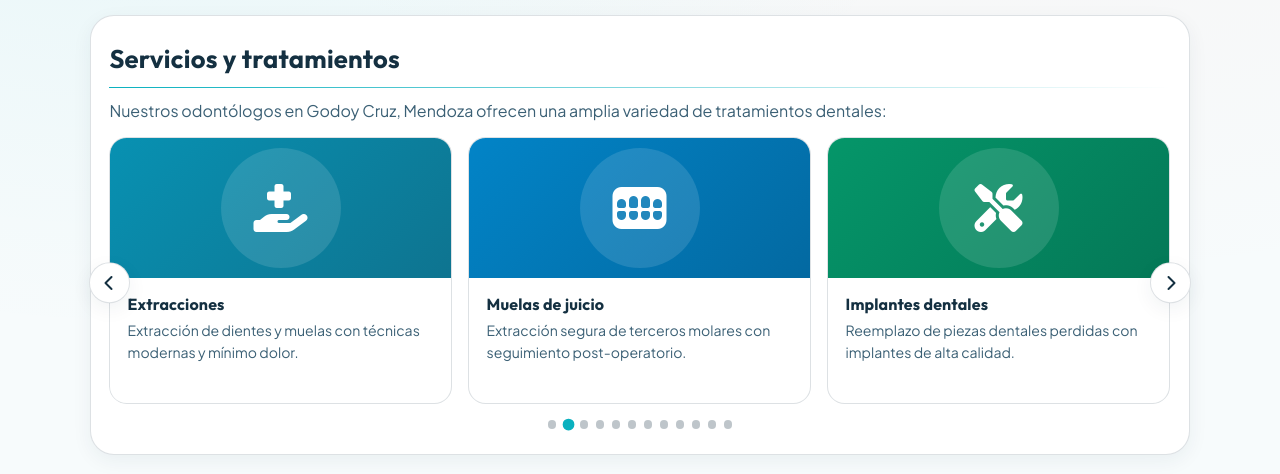
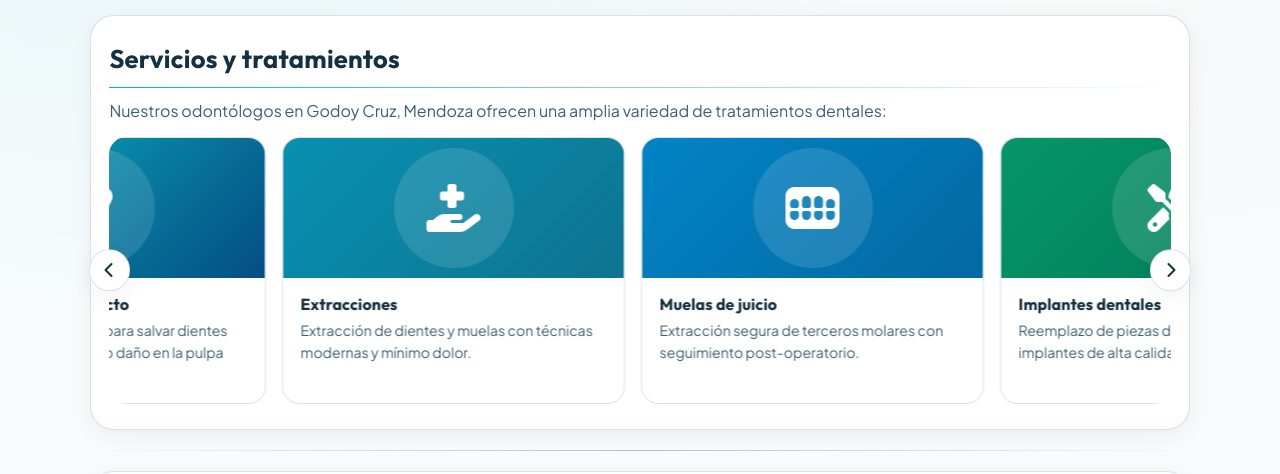
Before and after one commit to julian87nicolas/odontointegral-react, a React (Create React App) app: page / in a window 1280 px wide. Shown: the part 980-1454 px from the top of the page. Built offline with nearby package versions, Linux system fonts and the light colour scheme; no server answers.

Commit message:
Make services carousel auto-scroll continuously and slowly using requestAnimationFrame
Co-authored-by: julian87nicolas <81389277+julian87nicolas@users.noreply.github.com>
Agent-Logs-Url: https://github.com/julian87nicolas/odontointegral-react/sessions/dea041cf-1b50-4827-9e55-a29e49d3d7d1

```diff
--- a/src/components/ServicesCarousel.js
+++ b/src/components/ServicesCarousel.js
@@ -1,4 +1,4 @@
-import { useState, useEffect, useRef, useCallback } from "react";
+import { useState, useEffect, useRef, useCallback, useMemo } from "react";
 import "./styles/carousel.css";
 
 const services = [
@@ -77,30 +77,31 @@ const services = [
     },
 ];
 
-const AUTO_SCROLL_MS = 4000;
+/* Speed in pixels per frame (~0.5 px/frame ≈ 30 px/s at 60 fps) */
+const SCROLL_SPEED = 0.5;
+const GAP = 16;
 
 function ServicesCarousel() {
     const trackRef = useRef(null);
-    const intervalRef = useRef(null);
-    const [offset, setOffset] = useState(0);
+    const animRef = useRef(null);
+    const scrollPosRef = useRef(0);
+    const isPausedRef = useRef(false);
+    const totalWidthRef = useRef(0);
     const [cardWidth, setCardWidth] = useState(0);
-    const [visibleCount, setVisibleCount] = useState(3);
 
-    const maxOffset = Math.max(0, services.length - visibleCount);
-
+    /* ---- Measure card width & total track width ---- */
     const measure = useCallback(() => {
         const track = trackRef.current;
         if (!track) return;
         const viewport = track.parentElement;
         if (!viewport) return;
         const vw = viewport.offsetWidth;
-        const gap = 16;
         let cols = 3;
         if (vw < 640) cols = 1;
         else if (vw < 960) cols = 2;
-        const cw = (vw - gap * (cols - 1)) / cols;
+        const cw = (vw - GAP * (cols - 1)) / cols;
         setCardWidth(cw);
-        setVisibleCount(cols);
+        totalWidthRef.current = services.length * (cw + GAP);
     }, []);
 
     useEffect(() => {
@@ -109,55 +110,62 @@ function ServicesCarousel() {
         return () => window.removeEventListener("resize", measure);
     }, [measure]);
 
-    const goTo = useCallback(
-        (idx) => {
-            const clamped = Math.max(0, Math.min(idx, maxOffset));
-            setOffset(clamped);
-        },
-        [maxOffset]
-    );
+    /* ---- Continuous smooth scroll via requestAnimationFrame ---- */
+    useEffect(() => {
+        /* Respect reduced-motion preference */
+        const mql = window.matchMedia("(prefers-reduced-motion: reduce)");
+        const prefersReducedMotion = () => mql.matches;
 
+        const tick = () => {
+            if (!isPausedRef.current && !prefersReducedMotion() && totalWidthRef.current > 0) {
+                scrollPosRef.current += SCROLL_SPEED;
+                if (scrollPosRef.current >= totalWidthRef.current) {
+                    scrollPosRef.current -= totalWidthRef.current;
+                }
+                if (trackRef.current) {
+                    trackRef.current.style.transform = `translateX(-${scrollPosRef.current}px)`;
+                }
+            }
+            animRef.current = requestAnimationFrame(tick);
+        };
+        animRef.current = requestAnimationFrame(tick);
+        return () => {
+            if (animRef.current) cancelAnimationFrame(animRef.current);
+        };
+    }, []);
+
+    /* ---- Arrow navigation ---- */
     const next = useCallback(() => {
-        if (maxOffset <= 0) return;
-        setOffset((prev) => (prev >= maxOffset ? 0 : prev + 1));
-    }, [maxOffset]);
+        const step = cardWidth + GAP;
+        if (step <= 0 || totalWidthRef.current <= 0) return;
+        scrollPosRef.current = Math.round(scrollPosRef.current / step) * step + step;
+        if (scrollPosRef.current >= totalWidthRef.current) {
+            scrollPosRef.current -= totalWidthRef.current;
+        }
+    }, [cardWidth]);
 
     const prev = useCallback(() => {
-        if (maxOffset <= 0) return;
-        setOffset((prev) => (prev <= 0 ? maxOffset : prev - 1));
-    }, [maxOffset]);
+        const step = cardWidth + GAP;
+        if (step <= 0 || totalWidthRef.current <= 0) return;
+        scrollPosRef.current = Math.round(scrollPosRef.current / step) * step - step;
+        if (scrollPosRef.current < 0) {
+            scrollPosRef.current += totalWidthRef.current;
+        }
+    }, [cardWidth]);
 
-    /* Auto-scroll */
-    const stopAutoScroll = useCallback(() => {
-        if (intervalRef.current) {
-            clearInterval(intervalRef.current);
-            intervalRef.current = null;
-        }
-    }, []);
+    /* ---- Pause / resume ---- */
+    const pause = useCallback(() => { isPausedRef.current = true; }, []);
+    const resume = useCallback(() => { isPausedRef.current = false; }, []);
 
-    const startAutoScroll = useCallback(() => {
-        stopAutoScroll();
-        intervalRef.current = setInterval(next, AUTO_SCROLL_MS);
-    }, [next, stopAutoScroll]);
-
-    useEffect(() => {
-        startAutoScroll();
-        return stopAutoScroll;
-    }, [startAutoScroll, stopAutoScroll]);
-
-    /* Clamp offset when visibleCount changes */
-    useEffect(() => {
-        if (offset > maxOffset) goTo(maxOffset);
-    }, [visibleCount, maxOffset, offset, goTo]);
-
-    const gap = 16;
-    const translateX = offset * (cardWidth + gap);
+    /* Duplicate cards for seamless infinite loop (memoized) */
+    const allCards = useMemo(() => services.map((s, i) => ({ ...s, key: `${s.id}-0`, idx: i }))
+        .concat(services.map((s, i) => ({ ...s, key: `${s.id}-1`, idx: i }))), []);
 
     return (
         <div
             className="carousel-wrapper"
-            onMouseEnter={stopAutoScroll}
-            onMouseLeave={startAutoScroll}
+            onMouseEnter={pause}
+            onMouseLeave={resume}
         >
             <button
                 className="carousel-arrow carousel-arrow--left"
@@ -171,14 +179,11 @@ function ServicesCarousel() {
                 <div
                     className="carousel-track"
                     ref={trackRef}
-                    style={{
-                        transform: `translateX(-${translateX}px)`,
-                        gap: `${gap}px`,
-                    }}
+                    style={{ gap: `${GAP}px` }}
                 >
-                    {services.map((s) => (
+                    {allCards.map((s) => (
                         <article
-                            key={s.id}
+                            key={s.key}
                             className={`carousel-card${s.urgent ? " carousel-card--urgent" : ""}`}
                             style={{ width: cardWidth > 0 ? `${cardWidth}px` : undefined }}
                         >
@@ -201,18 +206,6 @@ function ServicesCarousel() {
             >
                 <i className="fa-solid fa-chevron-right" aria-hidden="true"></i>
             </button>
-
-            <div className="carousel-dots" role="group" aria-label="Navegación de servicios">
-                {services.map((s, i) => (
-                    <button
-                        key={s.id}
-                        className={`carousel-dot${i === offset ? " active" : ""}`}
-                        onClick={() => goTo(i)}
-                        aria-label={`Ir a ${s.title}`}
-                        aria-current={i === offset ? "true" : undefined}
-                    />
-                ))}
-            </div>
         </div>
     );
 }
--- a/src/components/styles/carousel.css
+++ b/src/components/styles/carousel.css
@@ -15,7 +15,6 @@
 /* Track holds all cards in a row */
 .carousel-track{
     display: flex;
-    transition: transform 0.6s cubic-bezier(0.25, 0.8, 0.25, 1);
     will-change: transform;
 }
 
@@ -163,34 +162,6 @@
     right: -1.3rem;
 }
 
-/* --- Dots --- */
-.carousel-dots{
-    display: flex;
-    justify-content: center;
-    gap: 0.45rem;
-    margin-top: 1rem;
-}
-
-.carousel-dot{
-    width: 0.55rem;
-    height: 0.55rem;
-    border-radius: 50%;
-    border: none;
-    background: var(--line-strong);
-    cursor: pointer;
-    padding: 0;
-    transition: background-color var(--transition-fast), transform var(--transition-fast);
-}
-
-.carousel-dot.active{
-    background: var(--brand);
-    transform: scale(1.3);
-}
-
-.carousel-dot:hover{
-    background: var(--brand);
-}
-
 /* --- Responsive --- */
 @media (max-width: 800px){
     .carousel-arrow{
```
Also changed, not shown: src/setupTests.js (+15 -0 lines).
